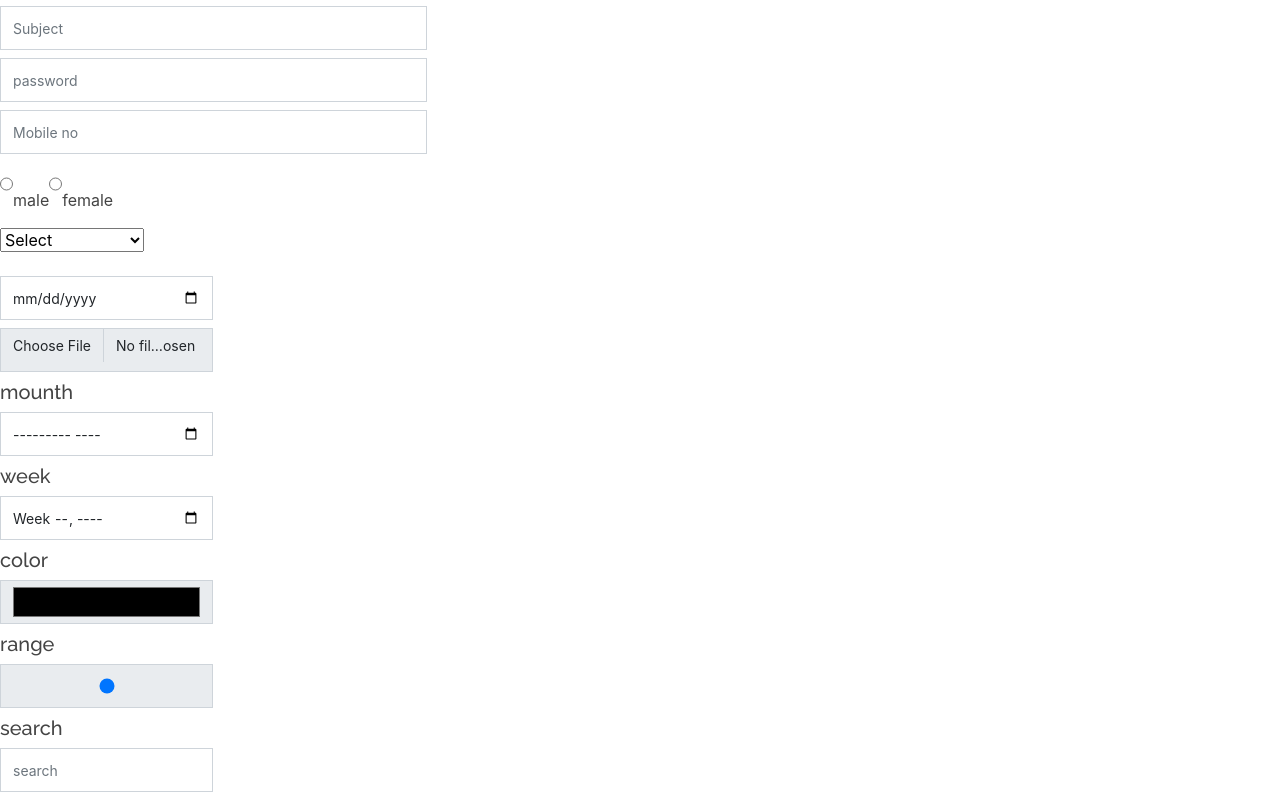
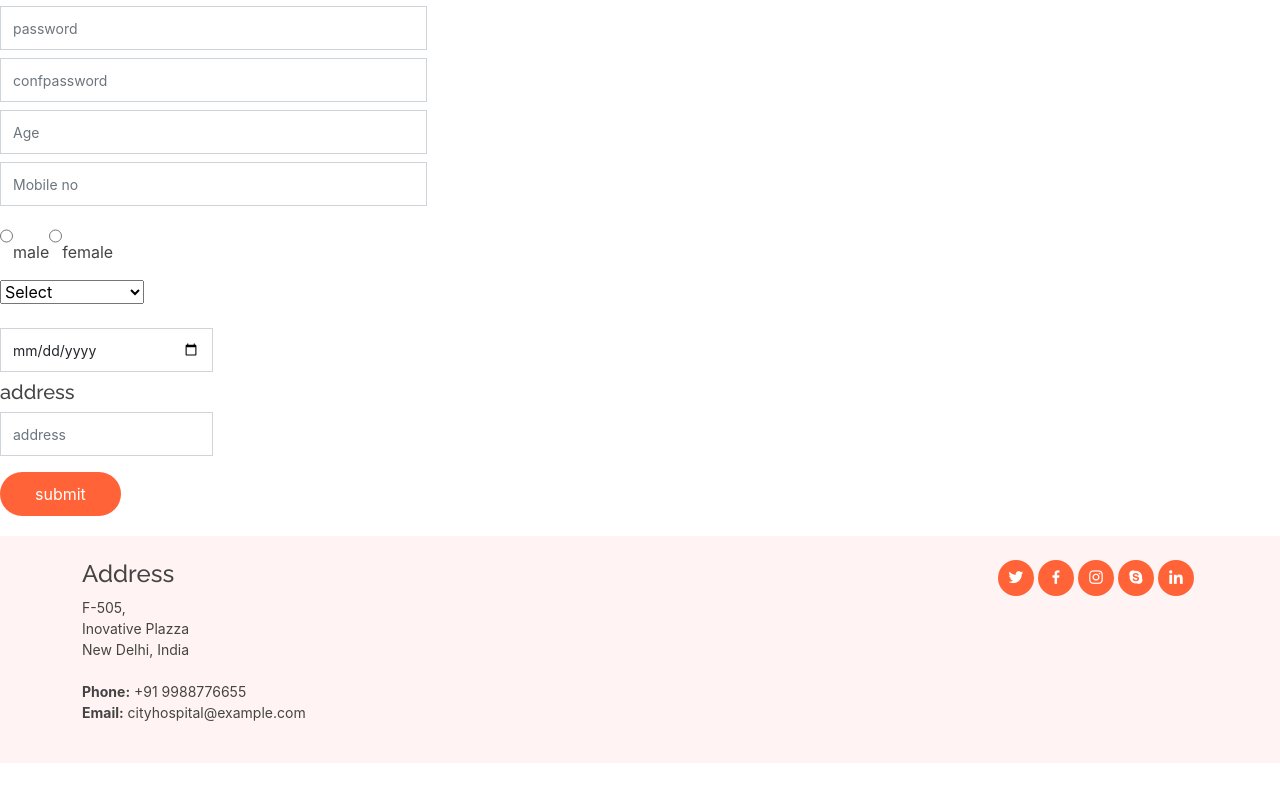
Before and after one commit to Rajan17104/cityhospital, a React (Create React App) app: page /validation in a window 1280 px wide. Shown: the part 312-1106 px from the top of the page. After the commit the page ends 1075 px from the top, so only its background shows below. Built offline with nearby package versions, Linux system fonts and the light colour scheme.

Commit message:
26-6-validation-form

```diff
--- a/src/App.js
+++ b/src/App.js
@@ -39,8 +39,8 @@ function App() {
         </Route>
 
         <Route path='*' element={<NotFound />} />
-        {/* <Route path='/auth'  element={<Auth />}/> */}
-        <Route path='/auth' element={<Auth1 />} />
+        <Route path='/auth'  element={<Auth />}/>
+        {/* <Route path='/auth' element={<Auth1 />} /> */}
         <Route path='/extra' element={<Extra />} />
         <Route path='/validation' element={<Validation />} />
 
--- a/src/container/Auth.js
+++ b/src/container/Auth.js
@@ -1,9 +1,58 @@
+import { useFormik } from 'formik';
 import React from 'react';
 import { useState } from 'react';
+import * as yup from 'yup';
 
 function Auth(props) {
 
   const [authType, setAuthType] = useState('login');
+
+  let authObj ={},authVal ={}
+
+  if(authType === 'login'){
+    authObj ={
+      email: yup.string().email('please enter a valid email').required('please enter a email'),
+      password: yup.string().required('please enter a password'),
+    }
+    authVal ={
+      email:'',
+      password:''
+    }
+  }else if(authType === 'sign up'){
+    authObj ={
+      name : yup.string().required('plase enter a name'),
+      email: yup.string().email('please enter a valid email').required('please enter a email'),
+      password: yup.string().required('please enter a password'),
+    }
+    authVal ={
+      name:'',
+      email:'',
+      password:''
+    }
+  }else{
+      authObj ={
+        email: yup.string().required('please enter a password'),
+      }
+      authVal ={
+        email:''
+      }
+  }
+
+  let authSchema = yup.object(authObj);
+
+  const formik = useFormik({
+    validationSchema: authSchema,
+    initialValues: authVal,
+    enableReinitialize : true,
+    onSubmit: (values,action) => {
+      action.resetForm();
+      console.log(values);
+    },
+});
+
+
+const {handleBlur,handleChange,handleSubmit,values,errors,touched} =formik;
+
 
   return (
     <section id="appointment" className="appointment">
@@ -18,25 +67,63 @@ function Auth(props) {
             blandit quam volutpat sollicitudin. Fusce tincidunt sit amet ex in volutpat. Donec lacinia finibus tortor.
             Curabitur luctus eleifend odio. Phasellus placerat mi et suscipit pulvinar.</p> */}
         </div>
-        <form action method="post" role="form" className="php-email-form">
+        <form onSubmit={handleSubmit} className="php-email-form">
           <div className="row justify-content-center" >
             {
               authType === 'login' || authType === 'forgot' ? null :
                 <div className="col-md-7 form-group">
-                  <input type="text" name="name" className="form-control" id="name" placeholder="Your Name" data-rule="minlen:4" data-msg="Please enter at least 4 chars" />
+                  <input
+                  type="text"
+                  name="name"
+                  className="form-control"
+                  id="name"
+                  placeholder="Your Name"
+                  data-rule="minlen:4"
+                  data-msg="Please enter at least 4 chars"
+                  value={values.name}
+                  onChange={handleChange}
+                  onBlur={handleBlur}
+                  />
+                  <span style={{color: 'red'}}>{errors.name && touched.name ? errors.name : null}</span>
                   <div className="validate" />
                 </div>
-            }
+
+                }
 
             <div className="col-md-7 form-group mt-3 mt-md-0">
-              <input type="email" className="form-control" name="email" id="email" placeholder="Your Email" data-rule="email" data-msg="Please enter a valid email" />
+              <input
+              type="email"
+              className="form-control"
+              name="email"
+              id="email"
+              placeholder="Your Email"
+              data-rule="email"
+              data-msg="Please enter a valid email"
+              value={values.email}
+              onChange={handleChange}
+              onBlur={handleBlur}
+              />
+              <span style={{color: 'red'}}>{errors.email && touched.email ? errors.email : null}</span>
+
               <div className="validate" />
             </div>
 
             {
               authType !== 'forgot' ?
                <div className="col-md-7 form-group mt-3 mt-md-0">
-                <input type="password" className="form-control" name="password" id="password" placeholder="Your password" data-rule="minlen:4" data-msg="Please enter a password" />
+                <input
+                type="password"
+                className="form-control"
+                name="password"
+                id="password"
+                placeholder="Your password"
+                data-rule="minlen:4"
+                data-msg="Please enter a password"
+                value={values.password}
+                onChange={handleChange}
+                onBlur={handleBlur}
+                />
+                <span style={{color: 'red'}}>{errors.password && touched.password ? errors.password : null}</span>
                 <div className="validate" />
               </div> : null
             }
--- a/src/container/Validation.js
+++ b/src/container/Validation.js
@@ -5,37 +5,35 @@ import * as yup from 'yup';
 function Validation(props) {
 
     let userSchema = yup.object({
-        name: yup.string().required('please enter a name').matches(/^[a-zA-Z ]+$/, 'please enter a valid name',
+        name: yup.string().required('please enter a name').matches(/^[a-zA-Z ]+$/, 'please enter a valid name')
+        .test(
             function (val) {
 
-                let arr = val.split;
+                let arr = val.split(' ')
                 console.log(arr);
-                if (arr.length <= 3) {
+                if (arr.length > 3) {
+                    return false;
+                } else if(arr.length > 3) {
+                    return false;
+                } else {
+                    return true;
+                }
+
+            }),
+        email: yup.string().email().required('please enter a email'),
+        password: yup.string().required('please enter a password').matches(/^(?=.*[A-Za-z])(?=.*\d)(?=.*[@$!%*#?&])[A-Za-z\d@$!%*#?&]{8,}$/, 'please enter a valid password'),
+        confpassword: yup.string().oneOf([yup.ref('password'),null],'password must matech'),
+        mobile_no: yup.string().required('please enter a mobile number').matches((/^(\+\d{1,3}[- ]?)?\d{10}$/), 'please enter a valid mobile number'),
+        age: yup.number().required('please enter your age').min(0).max(150),
+        gender: yup.string().required('please select a gender'),
+        country: yup.string().required('please select a country'),
+        date: yup.string().required('please select a date'),
+        address: yup.string().required('please enter your address',
+            function (val) {
+                if (val <= 50) {
                     return true;
                 } else {
                     return false;
-                }
-
-            },),
-        email: yup.string().email().required('please enter a email'),
-        subject: yup.string().required('please enter a subject'),
-        password: yup.string().required('please enter a password').matches(/^(?=.*[A-Za-z])(?=.*\d)(?=.*[@$!%*#?&])[A-Za-z\d@$!%*#?&]{8,}$/, 'please enter a valid password'),
-        mobile_no: yup.string().required('please enter a mobile number').matches((/^(\+\d{1,3}[- ]?)?\d{10}$/), 'please enter a valid mobile number'),
-        gender: yup.string().required('please select a gender'),
-        country: yup.string().required('please select a country'),
-        date: yup.string().required('please select a date'),
-        file: yup.string().required('please select a file'),
-        month: yup.string().required('please select a mounth'),
-        week: yup.string().required('please select a week'),
-        color: yup.string().required('please select a color'),
-        range: yup.string().required('please use a range'),
-        search: yup.string().required('please use a search'),
-        address: yup.string().required('please enter your address',
-            function (val) {
-                if (val <= 50) {
-                    return true
-                } else {
-                    return false
                 }
             }),
     });
@@ -46,18 +44,13 @@ function Validation(props) {
         initialValues: {
             name: '',
             email: '',
-            subject: '',
             password: '',
+            confpassword:'',
+            age:'',
             mobile_no: '',
             gender: '',
             country: '',
             date: '',
-            file: '',
-            month: '',
-            week: '',
-            color: '',
-            range: '',
-            search: '',
             address: ''
         },
         onSubmit: values => {
@@ -98,18 +91,7 @@ function Validation(props) {
                             <span className='fromError' style={{ color: 'red' }}>{errors.email && touched.email ? errors.email : null}</span>
 
                         </div>
-                        <div className="col-md-6 form-group mt-3 mt-md-0">
-                            <input type="text"
-                                className="form-control"
-                                name="subject"
-                                id="subject"
-                                placeholder="Subject"
-                                value={values.subject}
-                                onChange={handleChange}
-                                onBlur={handleBlur}
-                            />
-                            <span className='fromError' style={{ color: 'red' }}>{errors.subject && touched.subject ? errors.subject : null}</span>
-                        </div>
+
                         <div className="col-md-6 form-group mt-3 mt-md-0">
                             <input type='password'
                                 className="form-control"
@@ -121,6 +103,30 @@ function Validation(props) {
                                 onBlur={handleBlur}
                             />
                             <span className='fromError' style={{ color: 'red' }}>{errors.password && touched.password ? errors.password : null}</span>
+                        </div>
+                        <div className="col-md-6 form-group mt-3 mt-md-0">
+                            <input type='password'
+                                className="form-control"
+                                name="confpassword"
+                                id="confpassword"
+                                placeholder="confpassword"
+                                value={values.confpassword}
+                                onChange={handleChange}
+                                onBlur={handleBlur}
+                            />
+                            <span className='fromError' style={{ color: 'red' }}>{errors.confpassword && touched.confpassword ? errors.confpassword : null}</span>
+                        </div>
+                        <div className="col-md-6 form-group mt-3 mt-md-0">
+                            <input type='number'
+                                className="form-control"
+                                name="age"
+                                id="number"
+                                placeholder="Age"
+                                value={values.age}
+                                onChange={handleChange}
+                                onBlur={handleBlur}
+                            />
+                            <span className='fromError' style={{ color: 'red' }}>{errors.age && touched.age ? errors.age : null}</span>
                         </div>
                         <div className="col-md-6 form-group mt-3 mt-md-0">
                             <input type='text'
@@ -183,83 +189,7 @@ function Validation(props) {
                                 />
                                 <span className='fromError' style={{ color: 'red' }}>{errors.date && touched.date ? errors.date : null}</span>
                             </div>
-                            <div className="col-md-6 form-group mt-3 mt-md-0">
-                                <input type='file'
-                                    className="form-control"
-                                    name="file"
-                                    id="file"
-                                    placeholder="file"
-                                    value={values.file}
-                                    onChange={handleChange}
-                                    onBlur={handleBlur}
-                                />
-                                <span className='fromError' style={{ color: 'red' }}>{errors.file && touched.file ? errors.file : null}</span>
-                            </div>
-                            <div className="col-md-6 form-group mt-3 mt-md-0">
-                                <h5>mounth</h5>
-                                <input type='month'
-                                    className="form-control"
-                                    name="month"
-                                    id="month"
-                                    placeholder="month"
-                                    value={values.month}
-                                    onChange={handleChange}
-                                    onBlur={handleBlur}
-                                />
-                                <span className='fromError' style={{ color: 'red' }}>{errors.month && touched.month ? errors.month : null}</span>
-                            </div>
-                            <div className="col-md-6 form-group mt-3 mt-md-0">
-                                <h5>week</h5>
-                                <input type='week'
-                                    className="form-control"
-                                    name="week"
-                                    id="week"
-                                    placeholder="week"
-                                    value={values.week}
-                                    onChange={handleChange}
-                                    onBlur={handleBlur}
-                                />
-                                <span className='fromError' style={{ color: 'red' }}>{errors.week && touched.week ? errors.week : null}</span>
-                            </div>
-                            <div className="col-md-6 form-group mt-3 mt-md-0">
-                                <h5>color</h5>
-                                <input type='color'
-                                    className="form-control"
-                                    name="color"
-                                    id="color"
-                                    placeholder="color"
-                                    value={values.color}
-                                    onChange={handleChange}
-                                    onBlur={handleBlur}
-                                />
-                                <span className='fromError' style={{ color: 'red' }}>{errors.color && touched.color ? errors.color : null}</span>
-                            </div>
-                            <div className="col-md-6 form-group mt-3 mt-md-0">
-                                <h5>range</h5>
-                                <input type='range'
-                                    className="form-control"
-                                    name="range"
-                                    id="range"
-                                    placeholder="range"
-                                    value={values.range}
-                                    onChange={handleChange}
-                                    onBlur={handleBlur}
-                                />
-                                <span className='fromError' style={{ color: 'red' }}>{errors.range && touched.range ? errors.range : null}</span>
-                            </div>
-                            <div className="col-md-6 form-group mt-3 mt-md-0">
-                                <h5>search</h5>
-                                <input type='search'
-                                    className="form-control"
-                                    name="search"
-                                    id="search"
-                                    placeholder="search"
-                                    value={values.search}
-                                    onChange={handleChange}
-                                    onBlur={handleBlur}
-                                />
-                                <span className='fromError' style={{ color: 'red' }}>{errors.search && touched.search ? errors.search : null}</span>
-                            </div>
+
                             <div className="col-md-6 form-group mt-3 mt-md-0">
                                 <h5>address</h5>
                                 <input type='address'
```
